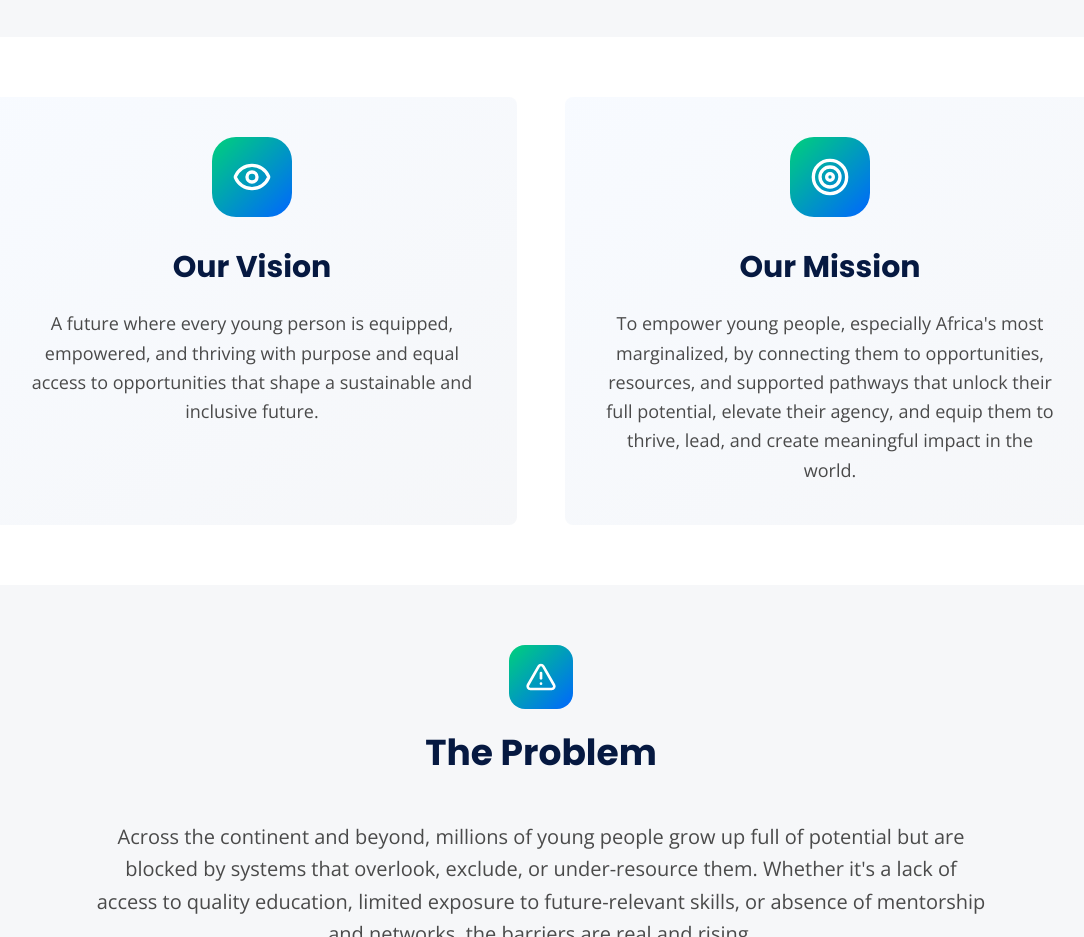
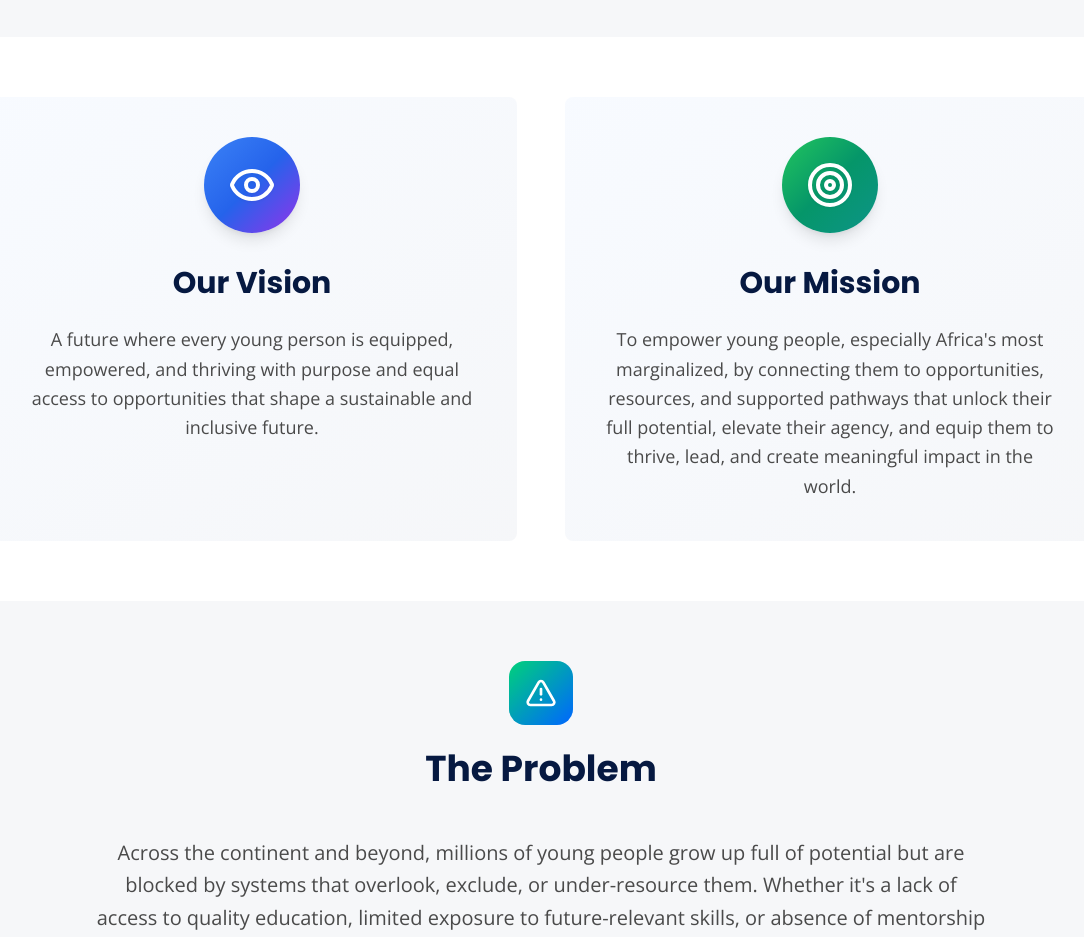
Before and after one commit to bcai-hub/youth-excel, a React (Vite) app: page / in a window 1280 px wide. Shown: the part 3860-4797 px from the top of the page, without its empty margins (99-1183 px from the left). Built offline with nearby package versions, Linux system fonts and the light colour scheme.

Commit message:
Update vision-mission-section.tsx

```diff
--- a/src/components/ui/vision-mission-section.tsx
+++ b/src/components/ui/vision-mission-section.tsx
@@ -10,8 +10,8 @@ const VisionMissionSection = () => {
           {/* Vision */}
           <Card className="bg-gradient-card border-0 shadow-card">
             <CardContent className="p-10 text-center">
-              <div className="w-20 h-20 bg-gradient-primary rounded-3xl flex items-center justify-center mx-auto mb-8">
-                <Eye className="h-10 w-10 text-white" />
+              <div className="w-24 h-24 bg-gradient-to-br from-blue-500 via-blue-600 to-purple-600 rounded-full flex items-center justify-center mx-auto mb-8 shadow-lg">
+                <Eye className="h-12 w-12 text-white drop-shadow-sm" />
               </div>
               <h2 className="font-heading font-bold text-3xl text-foreground mb-6">
                 Our Vision
@@ -25,8 +25,8 @@ const VisionMissionSection = () => {
           {/* Mission */}
           <Card className="bg-gradient-card border-0 shadow-card">
             <CardContent className="p-10 text-center">
-              <div className="w-20 h-20 bg-gradient-primary rounded-3xl flex items-center justify-center mx-auto mb-8">
-                <Target className="h-10 w-10 text-white" />
+              <div className="w-24 h-24 bg-gradient-to-br from-green-500 via-emerald-600 to-teal-600 rounded-full flex items-center justify-center mx-auto mb-8 shadow-lg">
+                <Target className="h-12 w-12 text-white drop-shadow-sm" />
               </div>
               <h2 className="font-heading font-bold text-3xl text-foreground mb-6">
                 Our Mission
```
